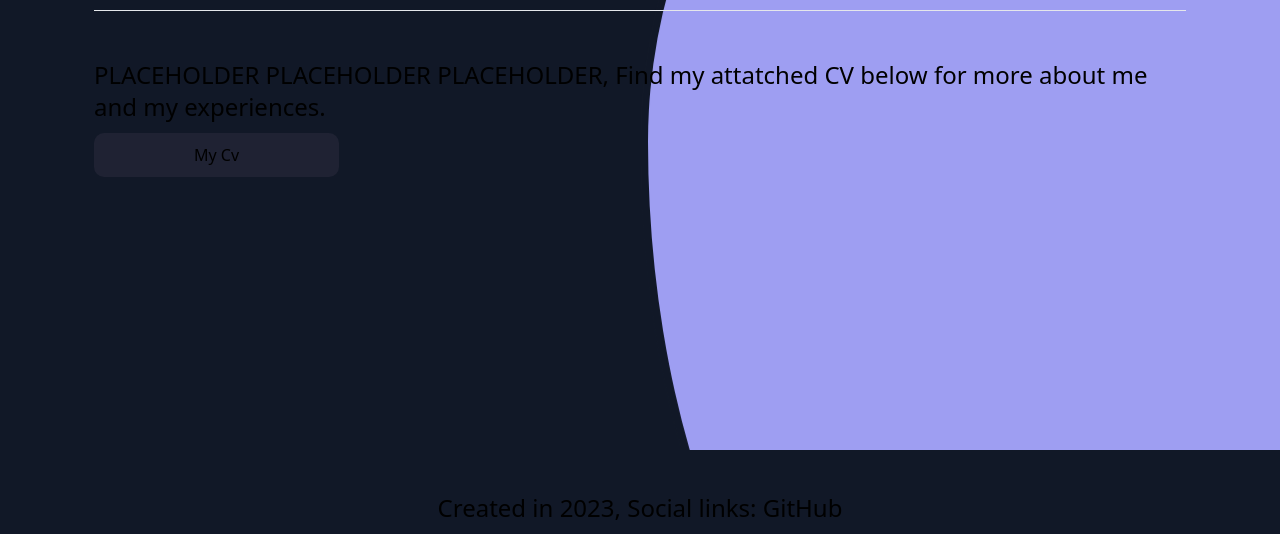
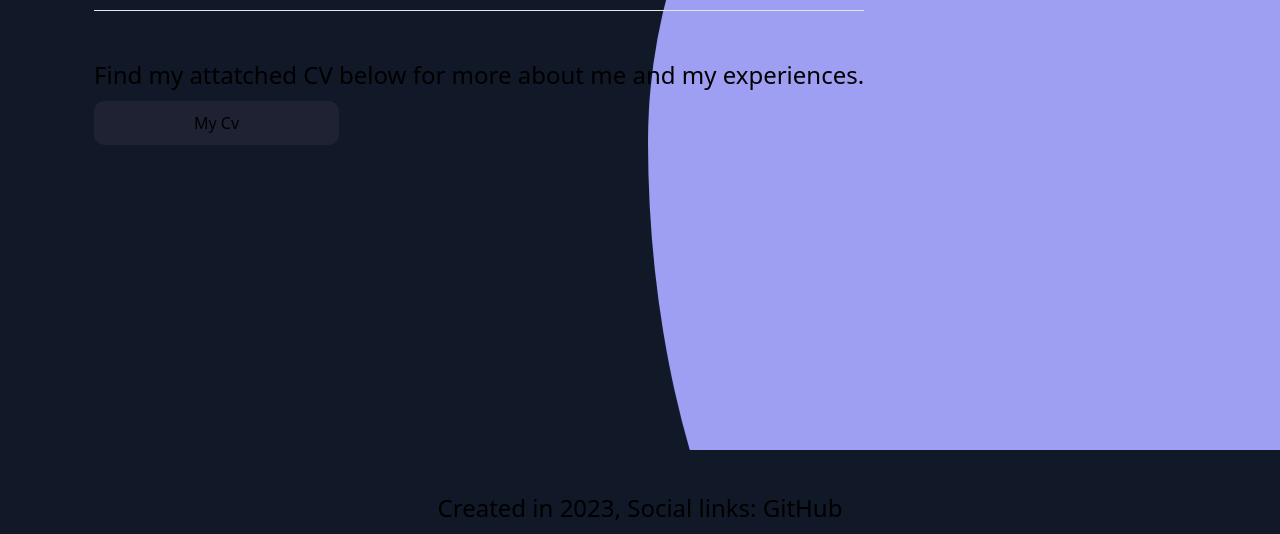
Before and after one commit to callumeppz/BitJump_WebPage, a website: page dist/About.html in a window 1280 px wide. Shown: the part 398-932 px from the top of the page. Drawn offline with nearby package versions, Linux system fonts and the light colour scheme; files that its build step writes are made by us from their sources.

Commit message:
Very light changes to About

```diff
--- a/dist/About.html
+++ b/dist/About.html
@@ -64,7 +64,7 @@
                     <hr class="my-4 md:my-8 lg:my-12 h-0.1 bg-white-800">
 
                     <p class="text-sm sm:text-base md:text-lg lg:text-xl xl:text-2xl">
-                        PLACEHOLDER PLACEHOLDER PLACEHOLDER, Find my attatched CV below for more about me and my experiences.
+                        Find my attatched CV below for more about me and my experiences.
                     </p>
                     <button class="CVButton">
                         <a href="Apps, Callum Curriculum Vitae .docx">My Cv</a>
```
